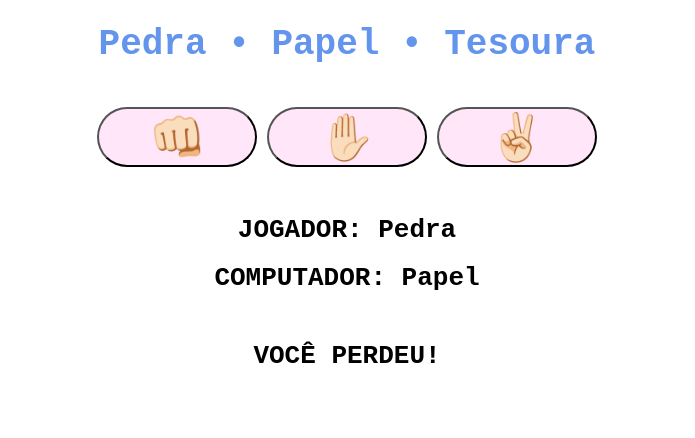
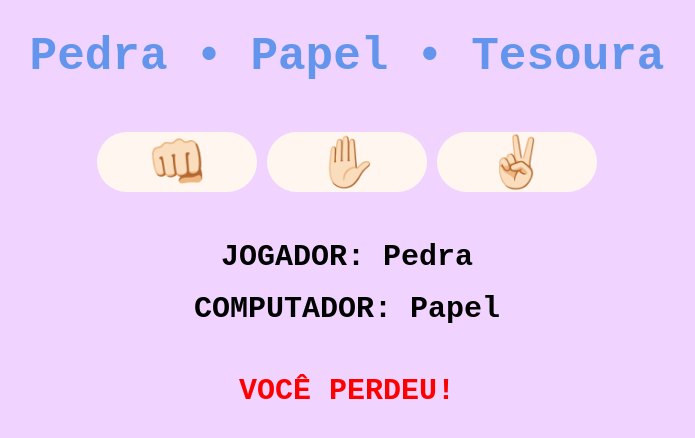
Before and after one commit to liviadfsilva/wonder-lab, a plain HTML site: page javascript/pedra-papel-tesoura/index.html in a window 1280 px wide. Both pictures are taken after a click on the button "👊🏻". Shown: the whole page, without its empty margins (293-988 px from the left). Drawn offline with Linux system fonts and the light colour scheme.

Commit message:
feat: add resultDisplay colours

```diff
--- a/javascript/pedra-papel-tesoura/style.css
+++ b/javascript/pedra-papel-tesoura/style.css
@@ -5,10 +5,11 @@ body{
     display: flex;
     flex-direction: column;
     align-items: center;
+    background-color: #f0d3ff;
 }
 
 h1{
-    font-size: 36px;
+    font-size: 46px;
     color:cornflowerblue;
 }
 
@@ -17,24 +18,37 @@ h1{
 }
 
 .choices button{
-    font-size: 46px;
+    font-size: 50px;
     min-width: 160px;
     margin: 0, 10px;
     border-radius: 250px;
-    background-color: rgb(255, 230, 249);
+    border:0;
+    background-color: #fff7ef;
     cursor: pointer;
     transition: background-color 0.5s ease;
 }
 
 .choices button:hover{
-    background-color: rgb(255, 130, 226);
+    background-color: #ffd7ac;
 }
 
 #playerDisplay, #computerDisplay{
-    font-size: 26px;
+    font-size: 30px;
 }
 
 #resultDisplay{
-    font-size: 26px;
+    font-size: 30px;
     margin: 30px 0;
 }
+
+.greenText{
+    color:green;
+}
+
+.redText{
+    color: red;
+}
+
+.yellowText{
+    color: rgb(255, 255, 31);
+}
```
